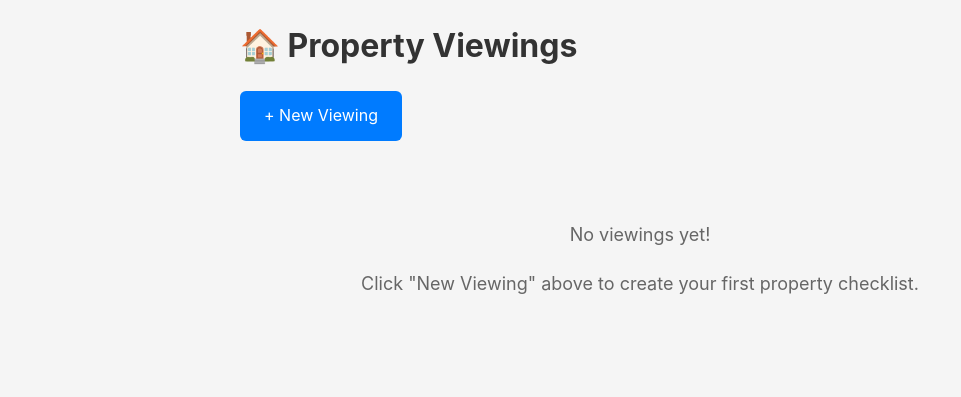
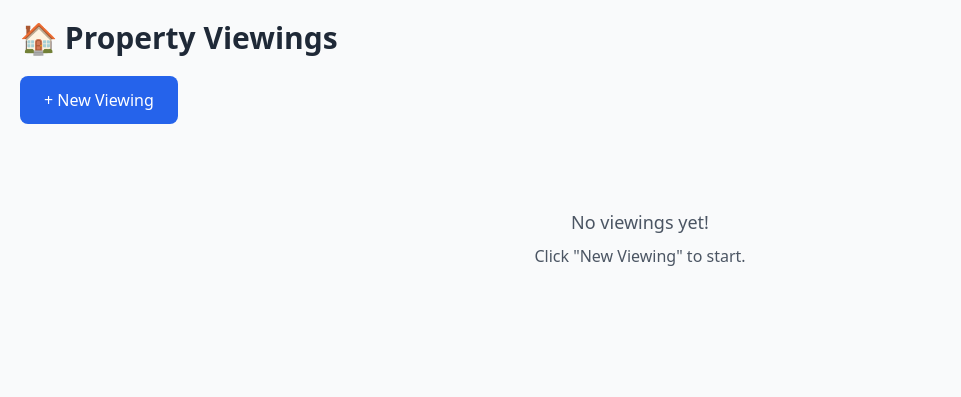
Before and after one commit to vtoch23/Property-checklist, a Flask app: template templates/index.html in a window 1280 px wide. Shown: the top 397 px of the page, without its empty margins (0-961 px from the left). Run offline with Flask 3, Linux system fonts and the light colour scheme; the template is opened without the code that fills it, so the values that code supplies are empty; parts of the project's set-up code (start-up, migrations or seed data) failed here and were passed over; some libraries are stand-ins or nearby versions.

Commit message:
added static files and updated application

```diff
--- a/templates/index.html
+++ b/templates/index.html
@@ -1,150 +1,104 @@
 <!DOCTYPE html>
-<html lang="en">
+<html>
 <head>
     <meta charset="UTF-8">
     <meta name="viewport" content="width=device-width, initial-scale=1.0">
+    <meta name="theme-color" content="#2563eb">
+    <link rel="manifest" href="/static/manifest.json">
+    <link rel="icon" type="image/svg+xml" href="/static/icon.svg">
     <title>Property Viewings</title>
-    <style>
-        * {
-            margin: 0;
-            padding: 0;
-            box-sizing: border-box;
-        }
-
-        body {
-            font-family: -apple-system, BlinkMacSystemFont, 'Segoe UI', Roboto, Oxygen, Ubuntu, Cantarell, sans-serif;
-            background: #f5f5f5;
-            padding: 20px;
-            line-height: 1.6;
-        }
-
-        .container {
-            max-width: 800px;
-            margin: 0 auto;
-        }
-
-        h1 {
-            color: #333;
-            margin-bottom: 20px;
-        }
-
-        .btn {
-            display: inline-block;
-            padding: 12px 24px;
-            background: #007bff;
-            color: white;
-            text-decoration: none;
-            border-radius: 6px;
-            border: none;
-            cursor: pointer;
-            font-size: 16px;
-            margin-bottom: 20px;
-        }
-
-        .btn:hover {
-            background: #0056b3;
-        }
-
-        .btn-danger {
-            background: #dc3545;
-            padding: 8px 16px;
-            font-size: 14px;
-        }
-
-        .btn-danger:hover {
-            background: #c82333;
-        }
-
-        .viewing-card {
-            background: white;
-            padding: 20px;
-            margin-bottom: 15px;
-            border-radius: 8px;
-            box-shadow: 0 2px 4px rgba(0,0,0,0.1);
-        }
-
-        .viewing-card h3 {
-            color: #333;
-            margin-bottom: 10px;
-        }
-
-        .viewing-info {
-            color: #666;
-            margin-bottom: 15px;
-        }
-
-        .viewing-info p {
-            margin: 5px 0;
-        }
-
-        .viewing-actions {
-            display: flex;
-            gap: 10px;
-        }
-
-        .viewing-actions a {
-            padding: 8px 16px;
-            font-size: 14px;
-        }
-
-        .empty-state {
-            text-align: center;
-            padding: 60px 20px;
-            color: #666;
-        }
-
-        .empty-state p {
-            font-size: 18px;
-            margin-bottom: 20px;
-        }
-    </style>
+    <script src="https://cdn.tailwindcss.com"></script>
 </head>
-<body>
-    <div class="container">
-        <h1>🏠 Property Viewings</h1>
-
-        <a href="/new" class="btn">+ New Viewing</a>
+<body class="bg-gray-50 p-5">
+    <div class="max-w-full">
+        <h1 class="text-3xl font-bold text-gray-800 mb-5">🏠 Property Viewings</h1>
+        <a href="/new" class="inline-block px-6 py-3 bg-blue-600 text-white rounded-lg mb-5 hover:bg-blue-700">+ New Viewing</a>
 
         {% if viewings %}
-            {% for viewing in viewings %}
-            <div class="viewing-card">
-                <h3>{{ viewing.address }}</h3>
-                <div class="viewing-info">
-                    {% if viewing.viewing_time %}
-                    <p><strong>Time:</strong> {{ viewing.viewing_time }}</p>
-                    {% endif %}
-                    {% if viewing.contact_name %}
-                    <p><strong>Contact:</strong> {{ viewing.contact_name }}</p>
-                    {% endif %}
-                    <p><strong>Created:</strong> {{ viewing.created_at }}</p>
+        <div class="overflow-x-auto pb-4">
+            <div class="flex gap-5 min-w-max">
+                {% for viewing in viewings|reverse %}
+                {% set data = viewing.checklist_data|from_json %}
+                <div class="w-96 bg-white rounded-lg shadow-md flex flex-col flex-shrink-0">
+                    <div class="p-4 bg-blue-600 text-white rounded-t-lg">
+                        <h3 class="font-semibold mb-1">{{ viewing.address }}</h3>
+                        <div class="text-xs opacity-90">
+                            {% if viewing.viewing_time %}{{ viewing.viewing_time|format_datetime }}{% endif %}
+                            {% if viewing.contact_name %} • {{ viewing.contact_name }}{% endif %}
+                        </div>
+                    </div>
+
+                    <div class="p-3 bg-gray-50 flex gap-2">
+                        <a href="/view/{{ viewing.id }}" class="px-3 py-1.5 text-xs bg-blue-600 text-white rounded hover:bg-blue-700">View</a>
+                        <a href="/edit/{{ viewing.id }}" class="px-3 py-1.5 text-xs bg-green-600 text-white rounded hover:bg-green-700">Edit</a>
+                        <button onclick="deleteViewing({{ viewing.id }})" class="px-3 py-1.5 text-xs bg-red-600 text-white rounded hover:bg-red-700">Delete</button>
+                    </div>
+
+                    <div class="p-4 overflow-y-auto" style="max-height: 70vh;">
+                        {% if data.price %}
+                        <div class="mb-3 pb-3 border-b">
+                            <div class="text-xs font-semibold text-gray-600">Price</div>
+                            <div class="text-sm text-gray-800">
+                                {% if data.price_currency == 'USD' %}${% elif data.price_currency == 'EUR' %}€{% else %}£{% endif %}{{ data.price }}
+                            </div>
+                        </div>
+                        {% endif %}
+
+                        {% if data.deposit %}
+                        <div class="mb-3 pb-3 border-b">
+                            <div class="text-xs font-semibold text-gray-600">Deposit</div>
+                            <div class="text-sm text-gray-800">
+                                {% if data.deposit_currency == 'USD' %}${% elif data.deposit_currency == 'EUR' %}€{% else %}£{% endif %}{{ data.deposit }}
+                            </div>
+                        </div>
+                        {% endif %}
+
+                        {% if data.total_housemates %}
+                        <div class="mb-3 pb-3 border-b">
+                            <div class="text-xs font-semibold text-gray-600">Housemates</div>
+                            <div class="text-sm text-gray-800">{{ data.total_housemates }}</div>
+                        </div>
+                        {% endif %}
+
+                        {% if data.properties %}
+                        <div class="mb-3">
+                            <div class="text-xs font-semibold text-gray-600 mb-2">Checklist</div>
+                            {% for prop in data.properties %}
+                            <div class="flex items-start gap-2 mb-2 p-2 rounded {% if prop.checked %}bg-green-50{% else %}bg-gray-50{% endif %}">
+                                <span class="{% if prop.checked %}text-green-600{% else %}text-gray-400{% endif %} font-bold">{% if prop.checked %}✓{% else %}✗{% endif %}</span>
+                                <div class="flex-1">
+                                    <div class="text-xs">{{ prop.label }}</div>
+                                    {% if prop.note %}
+                                    <div class="text-xs text-gray-600 italic mt-1">{{ prop.note }}</div>
+                                    {% endif %}
+                                </div>
+                            </div>
+                            {% endfor %}
+                        </div>
+                        {% endif %}
+                    </div>
                 </div>
-                <div class="viewing-actions">
-                    <a href="/view/{{ viewing.id }}" class="btn">View Details</a>
-                    <a href="/edit/{{ viewing.id }}" class="btn" style="background: #28a745;">Edit</a>
-                    <button onclick="deleteViewing({{ viewing.id }})" class="btn btn-danger">Delete</button>
-                </div>
+                {% endfor %}
             </div>
-            {% endfor %}
+        </div>
         {% else %}
-            <div class="empty-state">
-                <p>No viewings yet!</p>
-                <p>Click "New Viewing" above to create your first property checklist.</p>
-            </div>
+        <div class="text-center py-16 text-gray-600">
+            <p class="text-lg mb-2">No viewings yet!</p>
+            <p>Click "New Viewing" to start.</p>
+        </div>
         {% endif %}
     </div>
 
     <script>
+        if ('serviceWorker' in navigator) {
+            navigator.serviceWorker.register('/static/sw.js');
+        }
+
         function deleteViewing(id) {
-            if (confirm('Are you sure you want to delete this viewing?')) {
-                fetch('/delete/' + id, {
-                    method: 'POST'
-                })
-                .then(response => response.json())
-                .then(data => {
-                    if (data.success) {
-                        location.reload();
-                    }
-                });
+            if (confirm('Delete this viewing?')) {
+                fetch('/delete/' + id, { method: 'POST' })
+                .then(r => r.json())
+                .then(d => { if (d.success) location.reload(); });
             }
         }
     </script>
```
Also changed, not shown: templates/checklist.html (added, +220 -0 lines), templates/view_checklist.html (added, +82 -0 lines), README.md (added), data/viewings.db.
